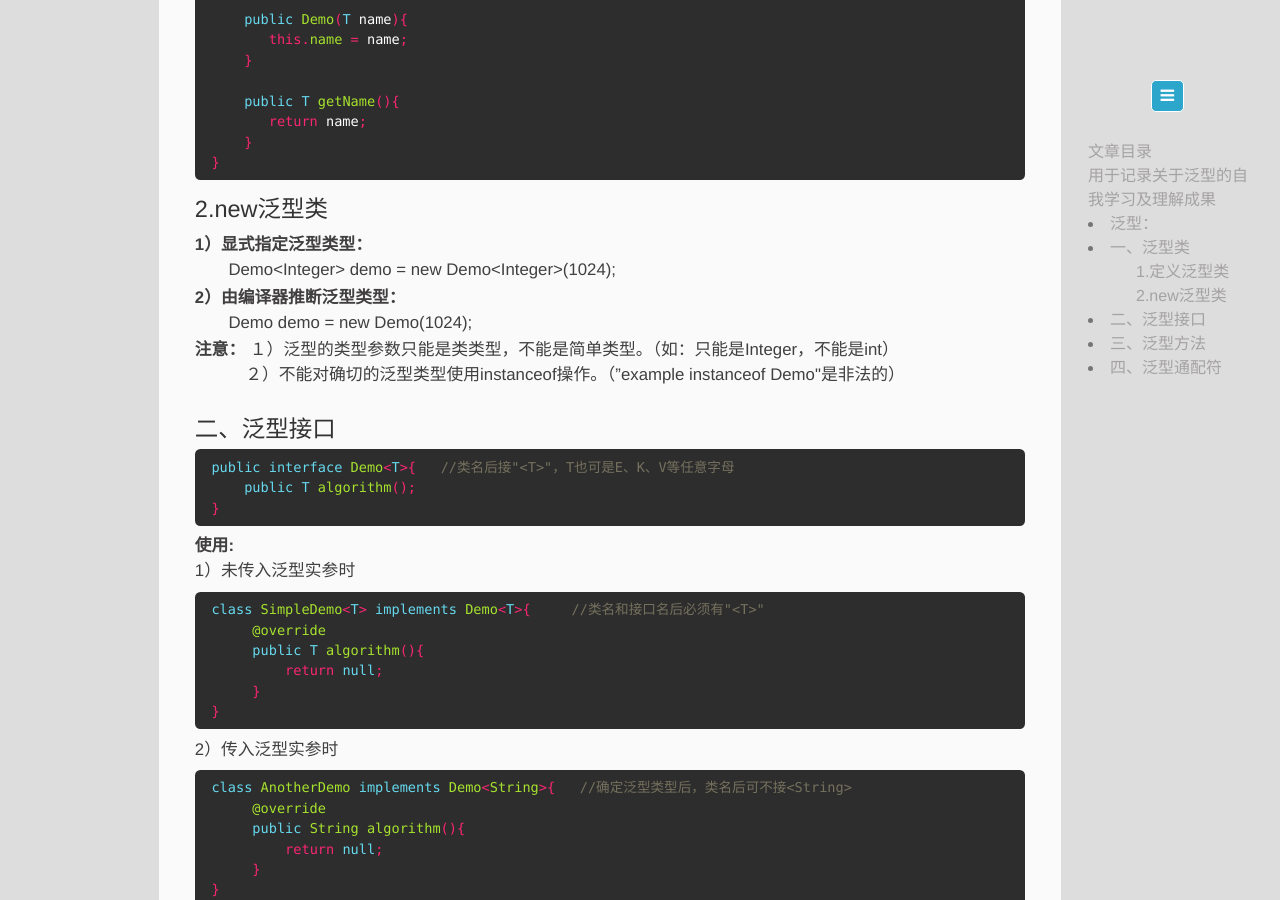
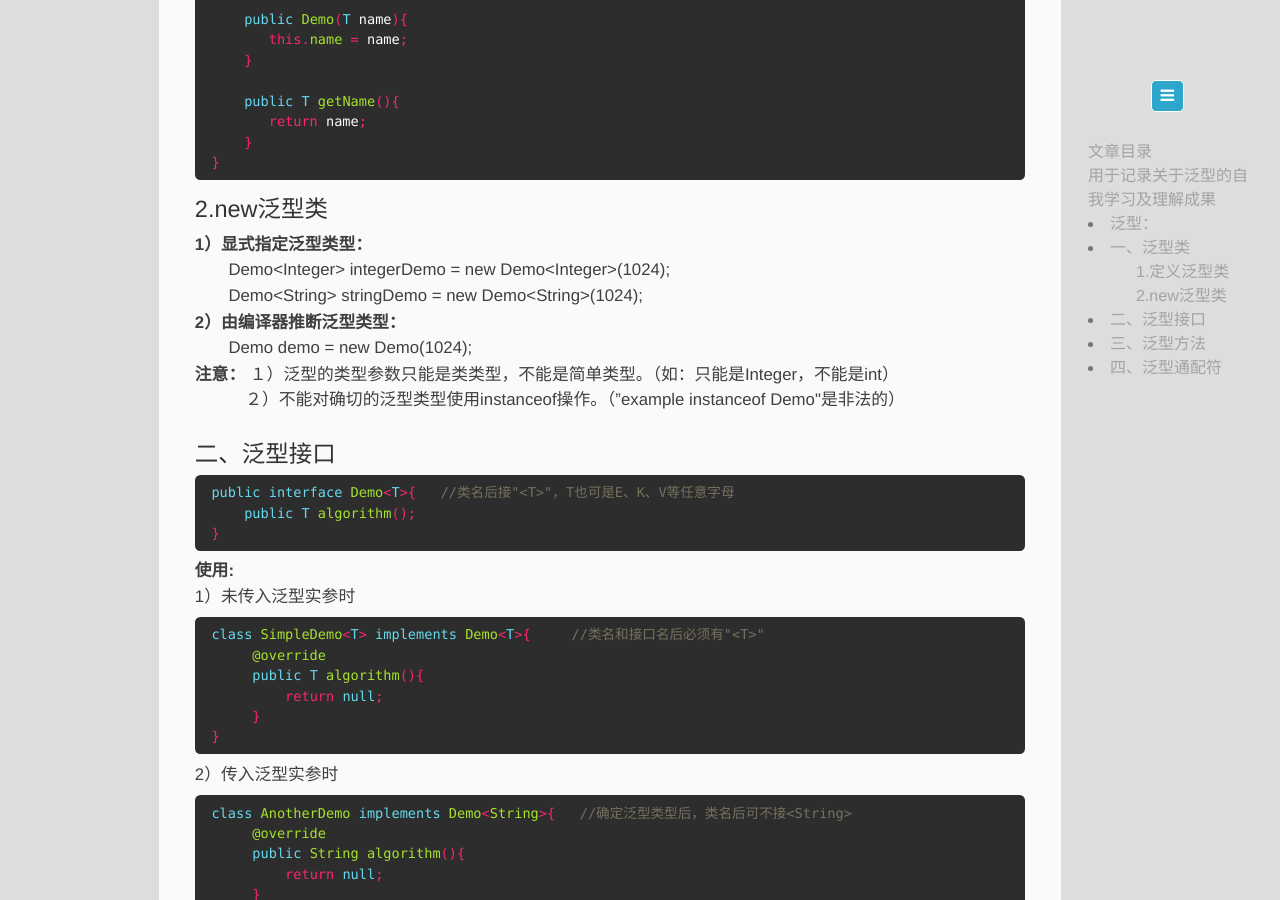
Before and after one commit to memorate/memorate.github.io, a Jekyll site: the page built from _posts/2019-10-10-genericity.markdown, in a window 1280 px wide and 900 px high, scrolled down 692 px. Built offline with Jekyll 4.4.1, drawn with Linux system fonts in a browser that asks for light colours.

Commit message:
2019-10-11 13:58

````diff
--- a/Gemfile
+++ b/Gemfile
@@ -1,3 +1,4 @@
 source 'https://rubygems.org'
-gem 'github-pages', group: :jekyll_plugins
+gem 'github-pages'
+#gem 'github-pages', group: :jekyll_plugins
 #gem 'jekyll-admin', group: :jekyll_plugins
--- a/_config.yml
+++ b/_config.yml
@@ -166,5 +166,6 @@ simple_jekyll_search:
   enable: true
   fulltext: false
 
-gems:
+plugins:
  - jemoji
+ - jekyll-paginate
--- a/_posts/2019-10-10-genericity.markdown
+++ b/_posts/2019-10-10-genericity.markdown
@@ -35,7 +35,8 @@ public class Demo<T>{    //类名后接"<T>"，T也可是E、K、V等任意字
 ```
 ##### 2.new泛型类
 **1）显式指定泛型类型：**
-　　Demo&lt;Integer> demo = new Demo&lt;Integer>(1024);
+　　Demo&lt;Integer> integerDemo = new Demo&lt;Integer>(1024);
+　　Demo&lt;String> stringDemo = new Demo&lt;String>(1024);
 
 **2）由编译器推断泛型类型：**
 　　Demo demo = new Demo(1024);
````
